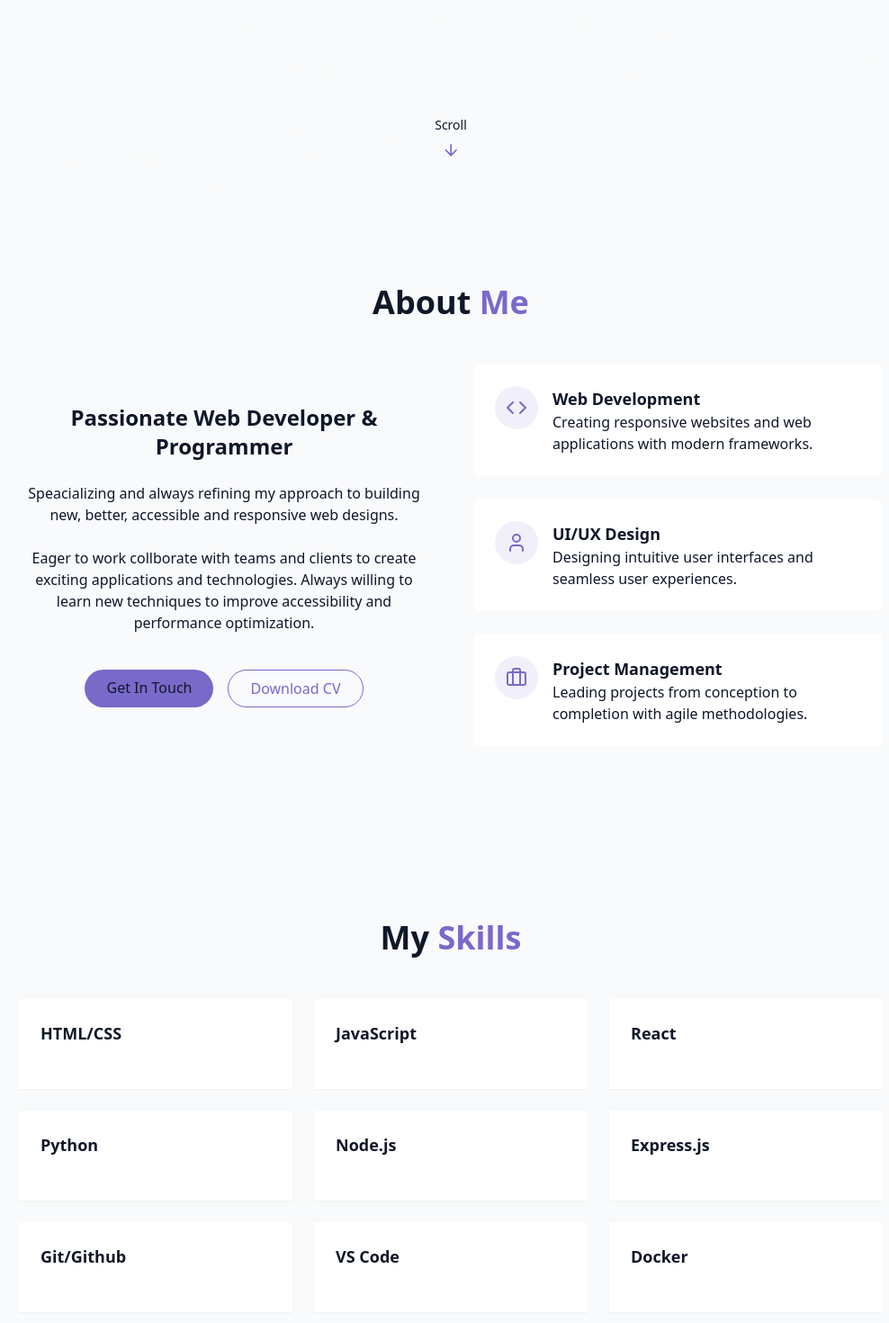
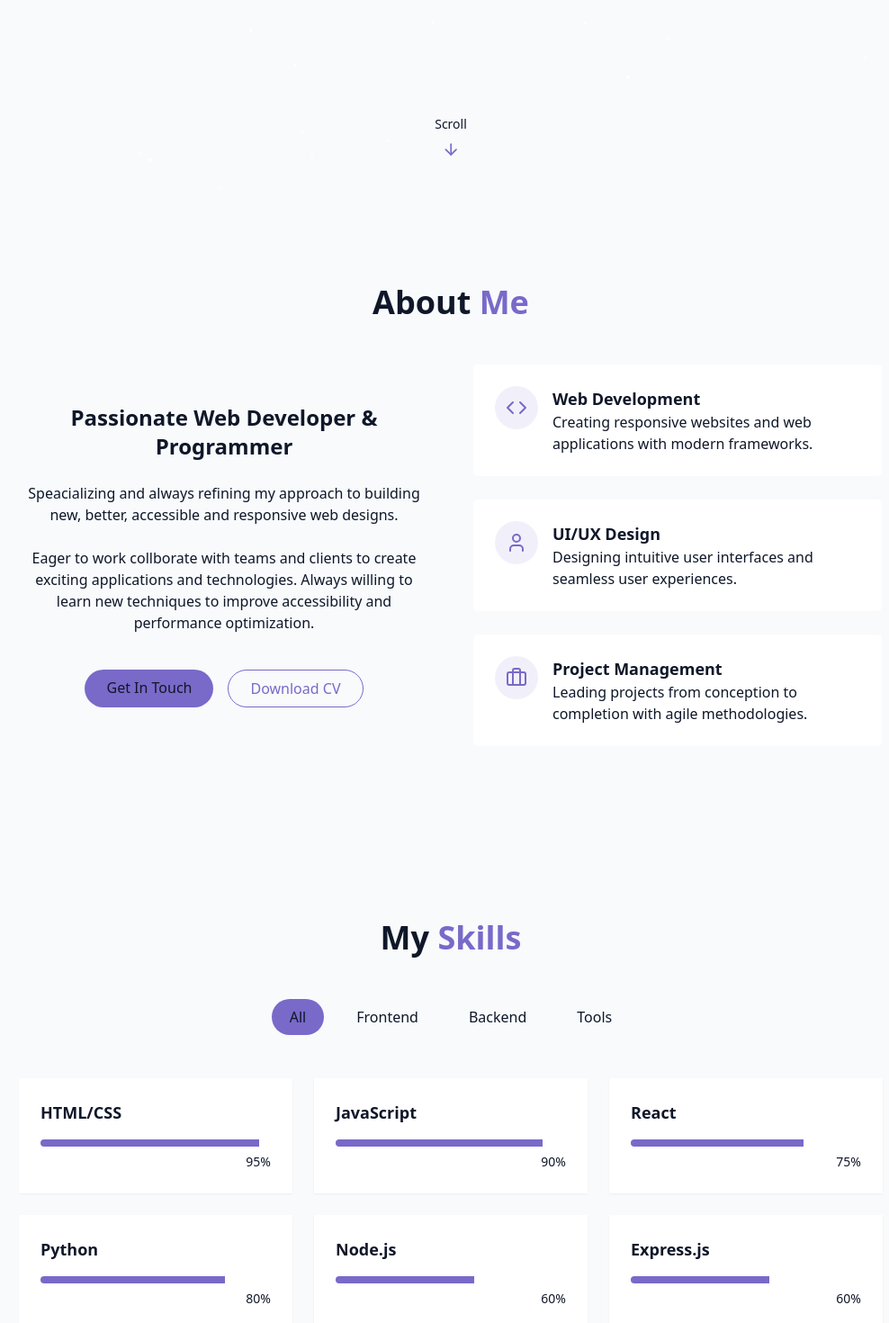
Before and after one commit to NMartinez0399/portfolio-website, a React (Vite) app: page / in a window 1280 px wide. Shown: the part 580-2050 px from the top of the page at 90% size, without its empty margins (139-1127 px from the left). Built offline with nearby package versions, Linux system fonts and the light colour scheme.

Commit message:
finished SkillsSection and added more comments

```diff
--- a/src/components/AboutSection.jsx
+++ b/src/components/AboutSection.jsx
@@ -4,11 +4,14 @@ export const AboutSection = () => {
     return (
         <section id='about' className='py-24 px-4 relative'>
             <div className='container mx-auto max-w-5xl'>
+                {/* header for AboutSection */}
                 <h2 className='text-3xl md:text-4xl font-bold mb-12 text-center'>
                     About <span className='text-primary'> Me</span>
                 </h2>
 
+                {/* divides into two sections: left and right */}
                 <div className='grid grid-cols-1 md:grid-cols-2 gap-12 items-center'>
+                    {/* left about section */}
                     <div  className='space-y-6'>
                         <h3 className='text-2xl font-semibold'>
                             Passionate Web Developer & Programmer
@@ -25,23 +28,26 @@ export const AboutSection = () => {
                             new techniques to improve accessibility and performance optimization.
                         </p>
 
+                        {/* button that links to contact section */}
                         <div className='flex flex-col sm:flex-row gap-4 pt-4 justify-center'>
                             <a href='#contact' className='cosmic-button'>
                                 {" "}
                                 Get In Touch
                             </a>
 
+                            {/* TODO: link proper CV */}
                             <a href='' className='px-6 py-2 rounded-full border border-primary text-primary hover:bg-primary/10 transition-colors duration-300'>
                                 Download CV
                             </a>
                         </div>
                     </div>
 
+                    {/* right about section with 3 cards */}
                     <div className='grid grid-cols-1 gap-6'>
-                        <div className='gradient-border p-6 card-hover'>
-                            <div className='flex items-start gap-4'>
+                        <div className='gradient-border p-6 card-hover'> {/* card design */}
+                            <div className='flex items-start gap-4'> {/* places icon at top left */}
                                 <div className='p-3 rounded-full bg-primary/10'>
-                                    <Code className='h-6 w-6 text-primary' />
+                                    <Code className='h-6 w-6 text-primary' /> {/* display icon */}
                                 </div>
                                 <div className='text-left'>
                                     <h4 className='font-semibold text-lg'>Web Development</h4>
@@ -53,9 +59,9 @@ export const AboutSection = () => {
                             </div>
                         </div>
                         <div className='gradient-border p-6 card-hover'>
-                            <div className='flex items-start gap-4'>
-                                <div className='p-3 rounded-full bg-primary/10'>
-                                    <User className='h-6 w-6 text-primary' />
+                            <div className='flex items-start gap-4'> {/* card design */}
+                                <div className='p-3 rounded-full bg-primary/10'> {/* places icon at top left */}
+                                    <User className='h-6 w-6 text-primary' /> {/* display icon */}
                                 </div>
                                 <div className='text-left'>
                                     <h4 className='font-semibold text-lg'>UI/UX Design</h4>
@@ -67,9 +73,9 @@ export const AboutSection = () => {
                             </div>
                         </div>
                         <div className='gradient-border p-6 card-hover'>
-                            <div className='flex items-start gap-4'>
-                                <div className='p-3 rounded-full bg-primary/10'>
-                                    <Briefcase className='h-6 w-6 text-primary' />
+                            <div className='flex items-start gap-4'> {/* card design */}
+                                <div className='p-3 rounded-full bg-primary/10'> {/* places icon at top left */}
+                                    <Briefcase className='h-6 w-6 text-primary' /> {/* display icon */}
                                 </div>
                                 <div className='text-left'>
                                     <h4 className='font-semibold text-lg'>Project Management</h4>
--- a/src/components/HeroSection.jsx
+++ b/src/components/HeroSection.jsx
@@ -8,18 +8,21 @@ export const HeroSection = () => {
     >
         <div className='container max-w-4xl mx-auto text-center z-10'>
             <div className='space-y-6'>
+                {/* displays first name with animated intro */}
                 <h1 className='text-4xl md:text-6xl font-bold tracking-tight'>
                     <span className='opacity-0 animate-fade-in'>Hi, I'm</span>
                     <span className='text-primary opacity-0 animate-fade-in-delay-1'> Nathan</span>
                     <span className='text-gradient ml-2 opacity-0 animate-fade-in-delay-2'> Martinez</span>
                 </h1>
 
+                {/* small intro about section */}
                 <p className='text-lg md:text-xl text-muted-foreground max-2-2xl mx-auto opacity-0 animate-fade-in-delay-3'>
                     I am a self-taught back-end and front-end programmer.
                     Using my knowledge of HTML, SCSS, Javascript, React and Redux,
                     I create interfaces that are minimal, functional and easy to use.
                 </p>
 
+                {/* button that links to project section */}
                 <div className='pt-4 opacity-0 animate-fade-in-delay-4'>
                     <a href='#projects' className='cosmic-button'>
                         View My Work
@@ -28,6 +31,7 @@ export const HeroSection = () => {
             </div>
         </div>
 
+        {/* floating cursor to indicate the user that scrolling down is an option */}
         <div className='absolute bottom-8 left-1/2 -translate-x-1/2 flex flex-col items-center animate-bounce'>
             <span className='text-sm text-muted-foreground mb-2'> Scroll </span>
             <ArrowDown className='h-5 w-5 text-primary' />
--- a/src/components/SkillsSection.jsx
+++ b/src/components/SkillsSection.jsx
@@ -1,3 +1,6 @@
+import { useState } from "react";
+import { cn } from "../lib/utils";
+
 const skills = [
     // Front end
     { name: 'HTML/CSS', level: 95, category: 'frontend' },
@@ -14,29 +17,70 @@ const skills = [
     { name: 'VS Code', level: 90, category: 'tools' },
     { name: 'Docker', level: 10, category: 'tools' },
     { name: 'Figma', level: 10, category: 'tools' },
-]
+];
+
+const categories = ['all', 'frontend', 'backend', 'tools'];
 
 export const SkillsSection = () => {
+    // variable that selects skills categories
+    const [activeCategory, setActiveCategory] = useState('all');
+
+    // variable loops through each item in skills and array and chooses which ones to keep
+    const filteredSkills = skills.filter(
+        (skill) => activeCategory === 'all' || skill.category === activeCategory
+    );
+
     return (
         <section
             id='skills'
             className='py-24 px-4 relative bg-secondary/30'
         >
+            {/* header for SkillsSection */}
             <div className='container mx-auto max-w-5xl'>
                 <h2 className='text-3xl md:text-4xl font-bold mb-12 text-center'>
                     My <span className='text-primary'> Skills</span>
                 </h2>
 
+                {/* categor filter section */}
+                <div className='flex flex-wrap justify-center gap-4 mb-12'>
+                    {/* maps through categories and renders a button for each */}
+                    {categories.map((category, key) => (
+                        <button
+                            key={key}
+                            onClick={() => setActiveCategory(category)} // sets selected category to active
+                            className={cn('px-5 py-2 rounded-full transition-colors duration-300 capitalize',
+                                activeCategory === category ? 'bg-primary text-primary-foreground' : 'bg-secondary/70 text-foreground hover:bd-secondary'
+                            )}
+                        >
+                            {category}
+                        </button>
+                    ))}
+                </div>
+
                 <div className='grid grid-cols-1 sm:grid-cols-2 lg:grid-cols-3 gap-6'>
-                    {skills.map((skill, key) => (
+                    {/* maps through skills array and for each one creates a card */}
+                    {filteredSkills.map((skill, key) => (
                         <div
+                            /* creates card for each skill */
                             key={key}
                             className='bg-card p-6 rounded-large shadow-xs card-hover'
                         >
+                            {/* display skill name */}
                             <div className='text-left mb-4'>
                                 <h3 className='font-semibold text-lg'> {skill.name}</h3>
                             </div>
-                            <div className='w-full bg-secondary/50 h-2 rounded-full overflow-hidden'></div>
+                            <div className='w-full bg-secondary/50 h-2 rounded-full overflow-hidden'>
+                                {/* creates a bar to display skill progress */}
+                                <div
+                                    className='bg-primary h-2 rounded-fill origin-full animate=[grow_1.5s_ease-out'
+                                    style={{ width: skill.level + "%" }}
+                                />
+                            </div>
+
+                            {/* creates % display for skill levels */}
+                            <div className='text-right mt-1'>
+                                <span className='text-sm text-muted-foreground'>{skill.level}%</span>
+                            </div>
                         </div>
                     ))}
                 </div>
--- a/src/components/StarBackground.jsx
+++ b/src/components/StarBackground.jsx
@@ -64,6 +64,7 @@ export const StarBackground = () => {
     };
 
     return (
+        // maps through stars and displays random amount with pulse animation
         <div className="fixed inset-0 overflow-hidden pointer-events-none z-0">
             {stars.map((star) => (
                 <div
@@ -79,6 +80,7 @@ export const StarBackground = () => {
                 }} />
             ))}
 
+            {/* sorts through metoers and randomly displays */}
             {meteors.map((meteor) => (
                 <div
                     key={meteor.id}
--- a/src/components/ThemeToggle.jsx
+++ b/src/components/ThemeToggle.jsx
@@ -3,9 +3,11 @@ import { useEffect, useState } from "react"
 import { cn } from '@/lib/utils';
 
 export const ThemeToggle = () => {
+    // variables used to check if dark mode is on
     const [isDarkMode, setIsDarkMode] = useState(false);
 
     useEffect(() => {
+        // stores last used theme option and uses it next time user loads page
         const storedTheme = localStorage.getItem("theme");
         if (storedTheme === "dark") {
             setIsDarkMode(true);
@@ -31,6 +33,7 @@ export const ThemeToggle = () => {
     };
 
     return (
+        // light mode / dark mode buttons
         <button
             onClick={toggleTheme}
             className={cn(
@@ -40,9 +43,9 @@ export const ThemeToggle = () => {
         >
             {" "}
             {isDarkMode ? (
-                <Sun className="h-6 w-6 text-yellow-300" />
+                <Sun className="h-6 w-6 text-yellow-300" /> // sun icon
             ) : (
-                <Moon className="h-6 w-6 text-blue-900" />
+                <Moon className="h-6 w-6 text-blue-900" /> // moon icon
             )}
         </button>
     );
--- a/src/pages/Home.jsx
+++ b/src/pages/Home.jsx
@@ -4,6 +4,7 @@ import { Navbar } from "../components/Navbar";
 import { HeroSection } from "../components/HeroSection";
 import { AboutSection } from "../components/AboutSection";
 import { SkillsSection } from "../components/SkillsSection";
+
 export const Home = () => {
     return (
         <div className="min-h-screen bg-background text-foreground overflow-x-hidden">
@@ -28,5 +29,3 @@ export const Home = () => {
         </div>
     );
 };
-
-// LEFT OFF AT 1.02.25
```
Also changed, not shown: src/components/Navbar.jsx (+9 -0 lines).
